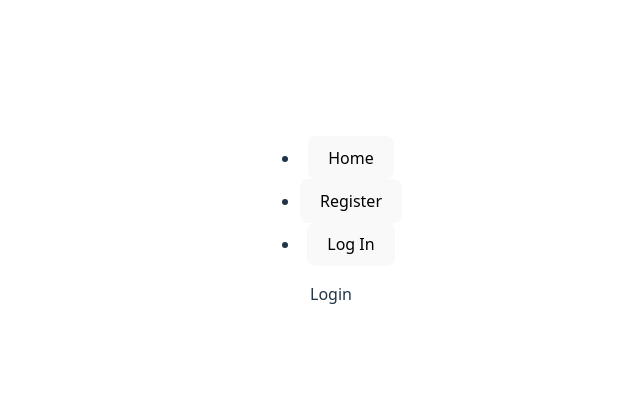
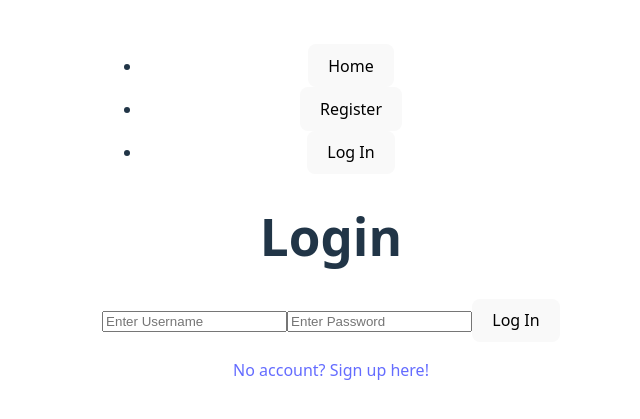
Before and after one commit to stella-teu/rauls-points-frontend, a React (Vite) app: page /log-in in a window 1280 px wide. Shown: the part 187-606 px from the top of the page, without its empty margins (309-949 px from the left). Built offline with nearby package versions, Linux system fonts and the light colour scheme.

Commit message:
finished login forms

```diff
--- a/src/components/login/login.jsx
+++ b/src/components/login/login.jsx
@@ -1,8 +1,92 @@
-import React from 'react'
+import { useState, useContext } from 'react'
+import { Link, useNavigate } from "react-router"
+import { signIn } from '../../services/authService'
+import { UserContext } from "../../contexts/UserContext";
 
 function Login() {
+   const navigate = useNavigate();
+  const { setProfile } = useContext(UserContext);
+  const [form, setForm] = useState({
+      username: "",
+      password: "",
+      isError: false,
+      errorMsg: "",
+  });
+
+    const handleChange = (e) => {
+    const { name, value } = e.target;
+
+    setForm((prevForm) => ({
+      ...prevForm,
+      [name]: value,
+    }));
+  };
+
+  const handleSubmit = async (event) => {
+    event.preventDefault();
+
+    try {
+      const profileData = await signIn(form);
+      setProfile(profileData);
+
+      navigate("/profile");
+    } catch (error) {
+      console.error(error);
+      setForm((prevForm) => ({
+        isError: true,
+        errorMsg: "Invalid Credentials",
+        username: prevForm.username,
+        password: "",
+      }));
+    }
+  };
+
+  const renderError = () => {
+    const toggleForm = form.isError ? "danger" : "";
+
+    if (form.isError) {
+      return (
+        <button type="submit" className={toggleForm}>
+          {form.errorMsg}
+        </button>
+      );
+    } else {
+      return <button type="submit">Log In</button>;
+    }
+  };
+
   return (
-    <div>Login</div>
+      <div className="login-container">
+      <div>
+        <form className="login-form" onSubmit={handleSubmit}>
+          <h1>Login</h1>
+          <input
+            type='text'
+            name='username'
+            value={form.username}
+            placeholder='Enter Username'
+            onChange={handleChange}
+            required
+            autoComplete="off"
+          />
+          <input
+            type='password'
+            name='password'
+            value={form.password}
+            placeholder='Enter Password'
+            onChange={handleChange}
+            required
+            autoComplete="off"
+          />
+
+          {renderError()}
+
+          <Link to="/register">
+            <p>No account? Sign up here!</p>
+          </Link>
+        </form>
+      </div>
+    </div>
   )
 }
 
--- a/src/components/navBar/navbar.jsx
+++ b/src/components/navBar/navbar.jsx
@@ -1,24 +1,6 @@
 import { useContext } from "react";
 import { UserContext } from "../../contexts/UserContext.jsx";
 import { Link, useNavigate } from "react-router";
-import '@fontsource/roboto/300.css';
-import '@fontsource/roboto/400.css';
-import '@fontsource/roboto/500.css';
-import '@fontsource/roboto/700.css';
-import * as React from 'react';
-import AppBar from '@mui/material/AppBar';
-import Box from '@mui/material/Box';
-import Toolbar from '@mui/material/Toolbar';
-import IconButton from '@mui/material/IconButton';
-import Typography from '@mui/material/Typography';
-import Menu from '@mui/material/Menu';
-import MenuIcon from '@mui/icons-material/Menu';
-import Container from '@mui/material/Container';
-import Avatar from '@mui/material/Avatar';
-import Button from '@mui/material/Button';
-import Tooltip from '@mui/material/Tooltip';
-import MenuItem from '@mui/material/MenuItem';
-import AdbIcon from '@mui/icons-material/Adb';
 
 function NavBar() {
   const { profile, setProfile } = useContext(UserContext);
@@ -71,7 +53,7 @@ function NavBar() {
   const adminLinks = (
     <ul>
       <li>
-          <button>Sign Out</button>
+          <button onClick={handleSignOut}>Sign Out</button>
       </li>
       <li>
         <Link to="/admin">
```
